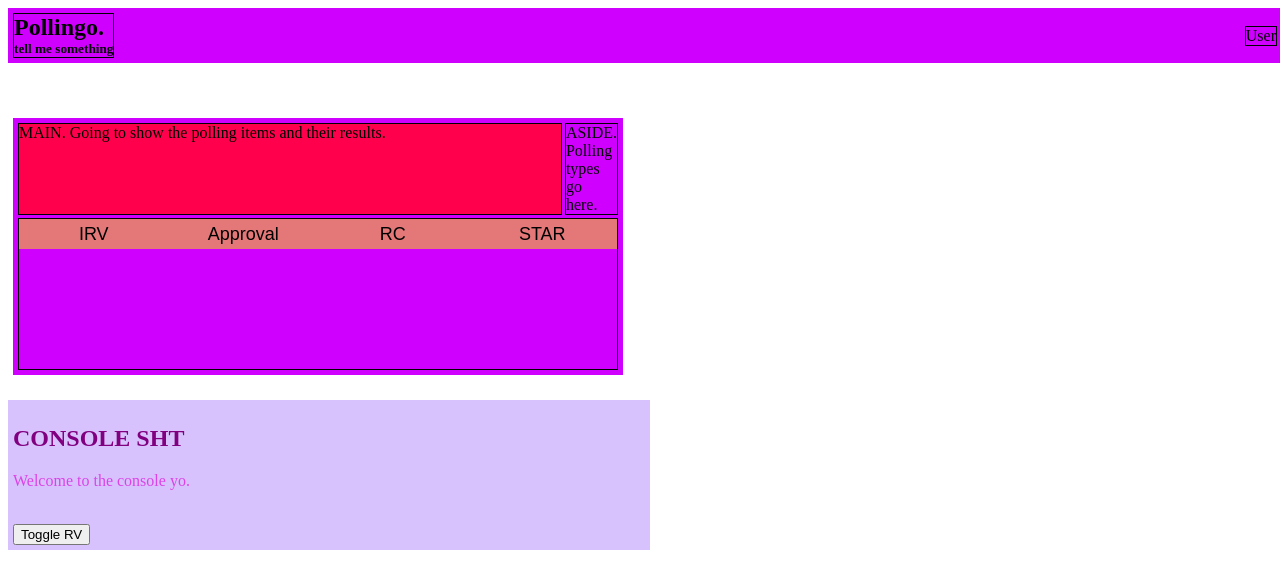
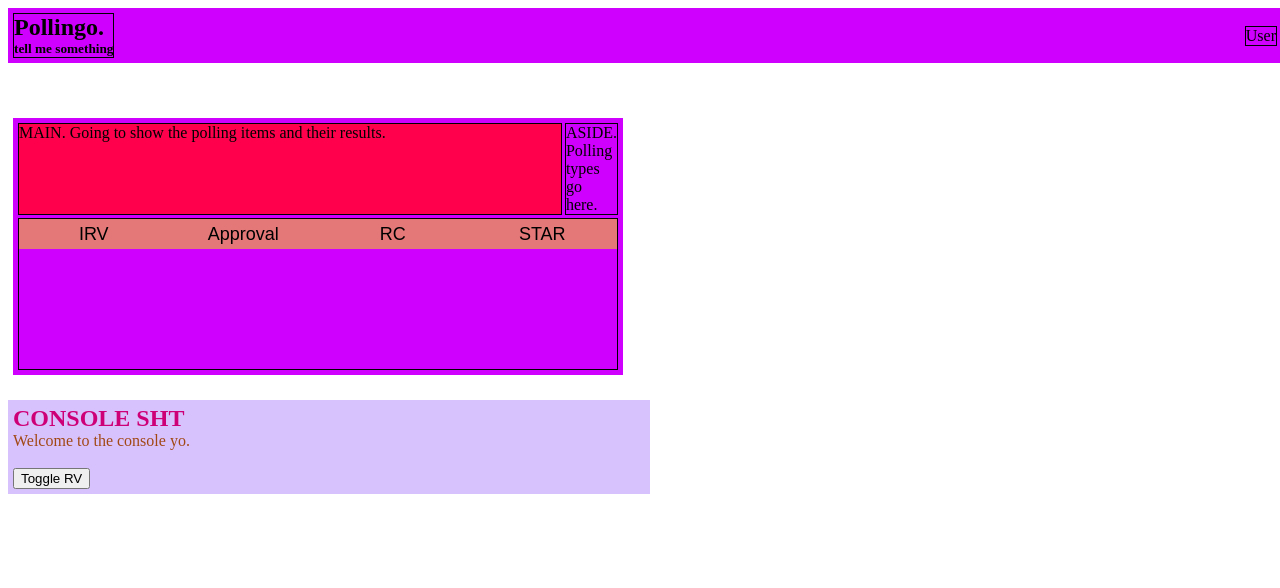
Before and after one commit to el7/Pollingo, a React (Create React App) app in the folder pollingo/: page / in a window 1280 px wide. Shown: the top 588 px of the page. Built offline with nearby package versions, Linux system fonts and the light colour scheme.

Commit message:
structuring some css

```diff
--- a/pollingo/src/css/main.css
+++ b/pollingo/src/css/main.css
@@ -58,16 +58,21 @@
 
 @media screen and (min-width: 90.1875em) {
   .console {
+    background-color: #ff004c;
     width: 500px;
   }
 }
 
+.console h2, .console p {
+  margin: 0px;
+}
+
 .console .console-name {
-  color: purple;
+  color: #ce0078;
 }
 
 .console .console-desc {
-  color: #da44e7;
+  color: #a14815;
 }
 
 .pollbox-1 {
--- a/pollingo/src/js/App.js
+++ b/pollingo/src/js/App.js
@@ -1,5 +1,5 @@
 import React from "react";
-//import '../css/main.css';
+// import '../css/main.css';
 import Header from './Header';
 import PollBox from './PollBox';
 import Console from './Console';
--- a/pollingo/src/scss/1-helpers/_util_variables.scss
+++ b/pollingo/src/scss/1-helpers/_util_variables.scss
@@ -13,8 +13,10 @@ $colors:(
     pb-aside-bg-1: rgb(251, 253, 255),
     pb-nav-bg-1:  rgb(255, 255, 255),
     pb-footer-bg-1: rgb(255, 255, 255),
-    pb-main-bg-xl-1: rgb(255, 198, 198)
-);
+    pb-main-bg-xl-1: rgb(255, 198, 198),
+    con-desc-1: rgb(161, 72, 21),
+    con-name-1: rgb(206, 0, 120)
+    );
 
 
 $sizes: (
--- a/pollingo/src/scss/5-modules/_Console.scss
+++ b/pollingo/src/scss/5-modules/_Console.scss
@@ -4,44 +4,49 @@
 
 .console {
 
-    // view size small 2/6
+    // VIEW SIZE [sm, 2/6]
     @include screenSizeBp(min-small) {
 //        background-color: getColor(pb-header-bg-1);
         width: 50%;
     }
 
-    // view size med 3/6
+    // VIEW SIZE [md, 3/6]
     @include screenSizeBp(min-medium) {
         // not needed
     }
 
-    // view size large 4/6
+    // VIEW SIZE [lg, 4/6]
     @include screenSizeBp(min-large) {
         // not needed
     }
 
-    // view size xl 5/6
+    // VIEW SIZE [xl, 5/6]
     @include screenSizeBp(min-extralarge) {
-//        background-color: getColor(pb-main-bg-1);
+        background-color: getColor(pb-main-bg-1);
         width: 500px;
     }
 
-    // view size xxl 6/6
+    // VIEW SIZE [xxl, 6/6]
     @include screenSizeBp(min-extraextralarge) {
         // not needed
     }
 
-    // view size small 1/6
+    // VIEW SIZE [xs, 1/6]
+
+    h2, p {
+        margin: 0px;
+    }
+
     background-color: rgb(216, 194, 253);
     margin: 25px 0px 25px 0px;
     padding: 5px;
 
     .console-name {
-        color: purple;
+        color: getColor(con-name-1);
     }
 
     .console-desc {
-        color: rgb(218, 68, 231);
+        color: getColor(con-desc-1);
     }
 
 }
--- a/pollingo/src/scss/main.scss
+++ b/pollingo/src/scss/main.scss
@@ -17,7 +17,6 @@
 @import '3-basics/_selection-colors.scss';
 @import '3-basics/_typography.scss';
 
-
 // 4-LAYOUT
 @import '4-layout/_floatingShapes.scss';
 @import '4-layout/_footer.scss';
```
Also changed, not shown: 1 other file (tests, documents, lock files or other folders).
